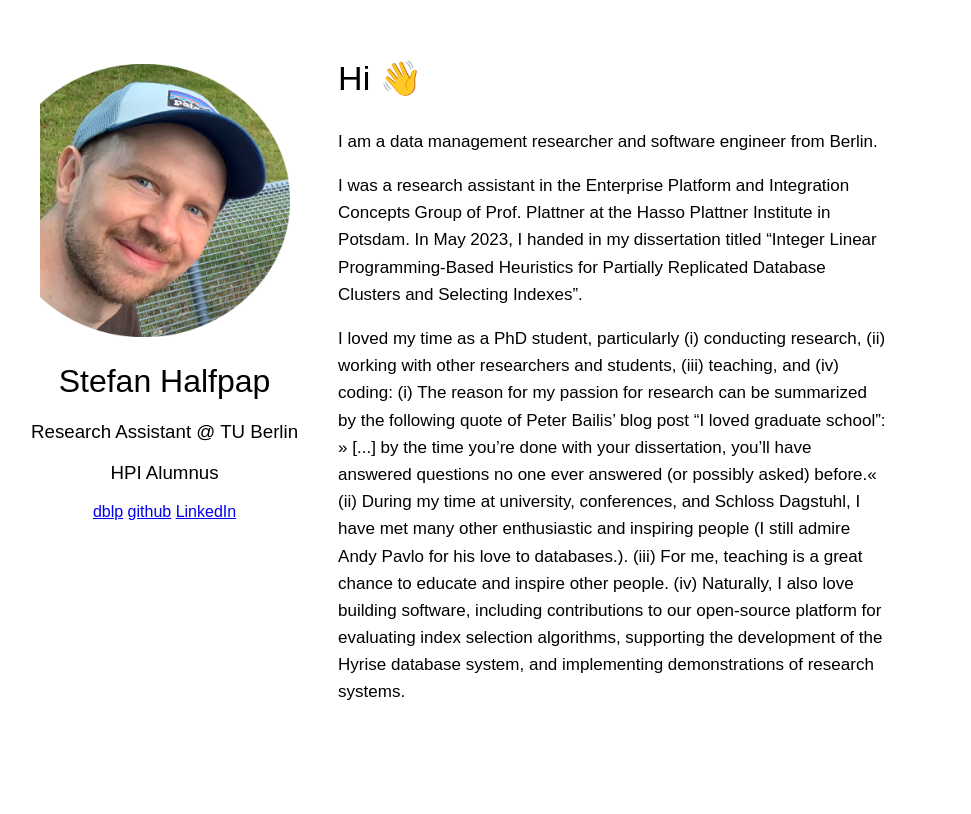
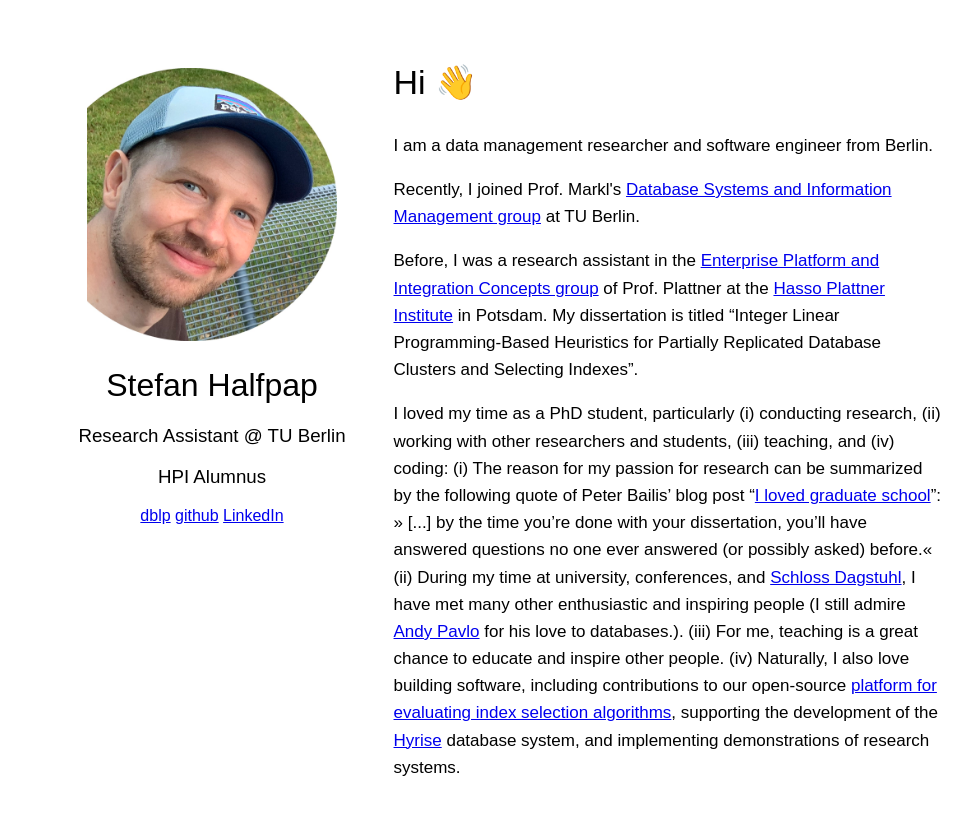
Before and after one commit to klauck/klauck.github.io, a plain HTML site: page index.html in a window 1280 px wide. Shown: the whole page, without its empty margins (129-1100 px from the left). Drawn offline with Linux system fonts and the light colour scheme.

Commit message:
Add links and minor layout improvements

```diff
--- a/index.html
+++ b/index.html
@@ -7,7 +7,7 @@
         <link rel="icon" href="img/halfpipe_icon.png">
     </head>
     <body>
-        <div id="content">
+        <div id="content" class="flex-container">
             <div id="personal">
                 <br>
                 <br>
@@ -22,14 +22,17 @@
             <div id="my_text">
                 <h1>Hi 👋</h1>
                 <p>I am a data management researcher and software engineer from Berlin.</p>
-                <p> I was a research assistant in the Enterprise Platform and Integration Concepts Group of Prof. Plattner at the Hasso Plattner Institute in Potsdam.
-                    In May 2023, I handed in my dissertation titled “Integer Linear Programming‐Based Heuristics for Partially Replicated Database Clusters and Selecting Indexes”.</p>
+
+                <p>Recently, I joined Prof. Markl's <a href="https://www.tu.berlin/en/dima">Database Systems and Information Management group</a> at TU Berlin.</p>
+
+                <p>Before, I was a research assistant in the <a href="https://hpi.de/plattner/home.html">Enterprise Platform and Integration Concepts group</a> of Prof. Plattner at the <a href="https://hpi.de/">Hasso Plattner Institute</a> in Potsdam.
+                    My dissertation is titled “Integer Linear Programming‐Based Heuristics for Partially Replicated Database Clusters and Selecting Indexes”.</p>
                 <p>
                     I loved my time as a PhD student, particularly (i) conducting research, (ii) working with other researchers and students, (iii) teaching, and (iv) coding:
-                    (i) The reason for my passion for research can be summarized by the following quote of Peter Bailis’ blog post “I loved graduate school”: » [...] by the time you’re done with your dissertation, you’ll have answered questions no one ever answered (or possibly asked) before.«
-                    (ii) During my time at university, conferences, and Schloss Dagstuhl, I have met many other enthusiastic and inspiring people (I still admire Andy Pavlo for his love to databases.).
+                    (i) The reason for my passion for research can be summarized by the following quote of Peter Bailis’ blog post “<a href="http://www.bailis.org/blog/i-loved-graduate-school/">I loved graduate school</a>”: » [...] by the time you’re done with your dissertation, you’ll have answered questions no one ever answered (or possibly asked) before.«
+                    (ii) During my time at university, conferences, and <a href="https://www.dagstuhl.de/en/">Schloss Dagstuhl</a>, I have met many other enthusiastic and inspiring people (I still admire <a href="https://www.cs.cmu.edu/~pavlo/">Andy Pavlo</a> for his love to databases.).
                     (iii) For me, teaching is a great chance to educate and inspire other people.
-                    (iv) Naturally, I also love building software, including contributions to our open‐source platform for evaluating index selection algorithms, supporting the development of the Hyrise database system, and implementing demonstrations of research systems.
+                    (iv) Naturally, I also love building software, including contributions to our open‐source <a href="https://github.com/hyrise/index_selection_evaluation">platform for evaluating index selection algorithms</a>, supporting the development of the <a href="https://github.com/hyrise/hyrise">Hyrise</a> database system, and implementing demonstrations of research systems.
                 </p>
             </div>
         </div>
--- a/style.css
+++ b/style.css
@@ -13,21 +13,23 @@ h3 {
 #content {
 	max-width: 1000px;
     margin: auto;
+    display: flex;
+    flex-flow: row wrap;
+    justify-content: center;
 	font-family: sans-serif;
 	font-weight: lighter;
 	color: black;
 }
 
 #personal {
-    float: left;
-    margin: 20px;
+    max-width: 350px;
+    margin: 24px;
     text-align: center;
 }
 
 #my_text {
     max-width: 550px;
-    float: left;
-    margin: 20px;
+    margin: 24px;
     line-height: 1.6;
     font-size: 17px;
 }
```
